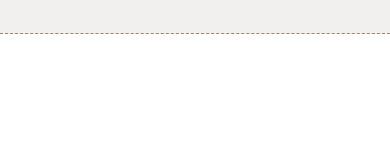
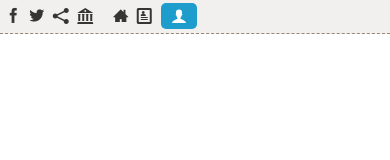
Before and after one commit to hachewd/CTC, a plain HTML site: page index.html in a window 390 px wide. Drawn offline with nearby package versions, Linux system fonts and the light colour scheme.

Commit message:
barra superior y responsive
icons responsivos en la barra superior

```diff
--- a/css/all-style.css
+++ b/css/all-style.css
@@ -1,6 +1,28 @@
 /*creado por hachewd
 hanzel mata r.
 */
+@font-face {
+	font-family: 'icomoon';
+	src:url('../fonts/icomoon.eot');
+	src:url('../fonts/icomoon.eot?#iefix') format('embedded-opentype'),
+		url('../fonts/icomoon.woff') format('woff'),
+		url('../fonts/icomoon.ttf') format('truetype'),
+		url('../fonts/icomoon.svg#icomoon') format('svg');
+	font-weight: normal;
+	font-style: normal;
+}
+/* Use the following CSS code if you want to use data attributes for inserting your icons */
+[data-icon]:before {
+	font-family: 'icomoon';
+	content: attr(data-icon);
+	speak: none;
+	font-weight: normal;
+	font-variant: normal;
+	text-transform: none;
+	line-height: 1;
+	-webkit-font-smoothing: antialiased;
+	-moz-osx-font-smoothing: grayscale;
+}
 body{
 	margin:0;
 	padding: 0;
@@ -33,31 +55,33 @@ body{
 }
 .socialmedia li,.secmenu li{
 	display: inline-block;
+	font-size: 12px;
 	vertical-align: top;
-
 }
-.socialmedia a{
+.socialmedia a, .secmenu li a{
 	color:#363535;
 	display: block;
 	margin:8px 2px 0 2px;
 	text-decoration: none;
 	text-transform: uppercase;
-
 }
 .linetop a:hover,.socialmedia a:hover{
 	color:#acd037;
 }
-.secmenu li a{
-	color:#363535;
-	display: block;
-	font-size: 12px;
-	margin:8px 2px 0 2px;
-	text-decoration: none;
-	text-transform: uppercase;
+.icon-facebook, .icon-twitter, .icon-home{
+	font-size: 15px;
 }
-.secmenu li a.home{
-	font-size: 16px;
-	margin-top:6px;
+.share:before{
+	content: "Share";
+}
+.legal:before{
+	content: "Legal";
+}
+.registro:before{
+	content: "Registrese";
+}
+.ingresar:before{
+	content: "Ingresar";
 }
 .secmenu li a.ingresar{
 	background:#1e9ccc;
@@ -67,15 +91,34 @@ body{
 	margin-top:3px;
 	padding: 5px 10px;
 }
-.menushare{
-	font-size: 11px;
-}
 
 @media screen and (min-width:320px) and (max-width:480px) {
 	.widpages{
 		width:98%;
 	}
-
+	.share,.legal, .registro,.ingresar{
+		font-family: 'icomoon';
+		speak: none;
+		font-style: normal;
+		font-weight: normal;
+		font-variant: normal;
+		text-transform: none;
+		line-height: 1;
+		-webkit-font-smoothing: antialiased;
+		font-size: 16px;
+	}
+	.share:before {
+		content: "\e007";
+	}
+	.legal:before {
+		content: "\e008";
+	}
+	.registro:before {
+		content: "\e009";
+	}
+	.ingresar:before {
+		content: "\e00a";
+	}
 }
 @media screen and (min-width:768px) and (max-width:1024px) {
 	.widpages{
--- a/css/style.css
+++ b/css/style.css
@@ -1,10 +1,10 @@
 @font-face {
 	font-family: 'icomoon';
-	src:url('fonts/icomoon.eot');
-	src:url('fonts/icomoon.eot?#iefix') format('embedded-opentype'),
-		url('fonts/icomoon.woff') format('woff'),
-		url('fonts/icomoon.ttf') format('truetype'),
-		url('fonts/icomoon.svg#icomoon') format('svg');
+	src:url('../fonts/icomoon.eot');
+	src:url('../fonts/icomoon.eot?#iefix') format('embedded-opentype'),
+		url('../fonts/icomoon.woff') format('woff'),
+		url('../fonts/icomoon.ttf') format('truetype'),
+		url('../fonts/icomoon.svg#icomoon') format('svg');
 	font-weight: normal;
 	font-style: normal;
 }
--- a/index.html
+++ b/index.html
@@ -14,7 +14,15 @@
 		<section class="widpages">
 			<nav class="secund">
 				<ul class="socialmedia">
-					<li><a href="#" ></a></li>
+					<li><a href="#" class="icon-facebook"></a></li>
+					<li><a href="#" class="icon-twitter"></a></li>
+					<li><a href="#" class="share"></a></li>
+					<li><a href="#" class="legal"></a></li>
+				</ul>
+				<ul class="secmenu">
+					<li><a href="#" class="icon-home"></a></li>
+					<li><a href="#" class="registro"></a></li>
+					<li><a href="#" class="ingresar"></a></li>
 				</ul>
 			</nav>
 		</section>
```
